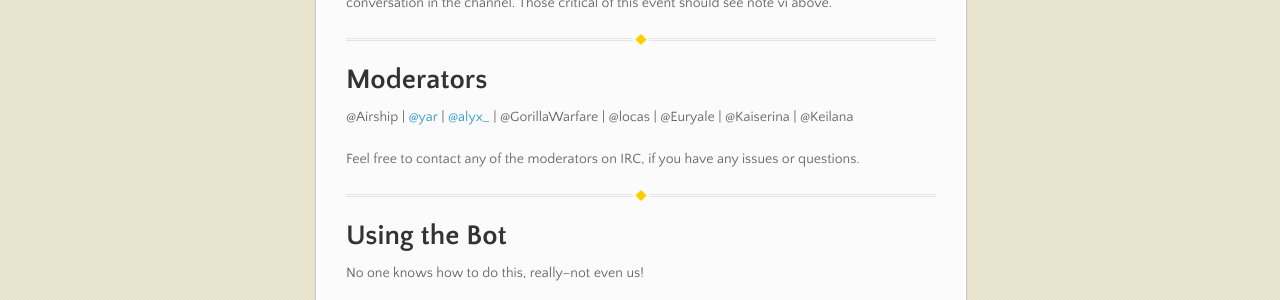
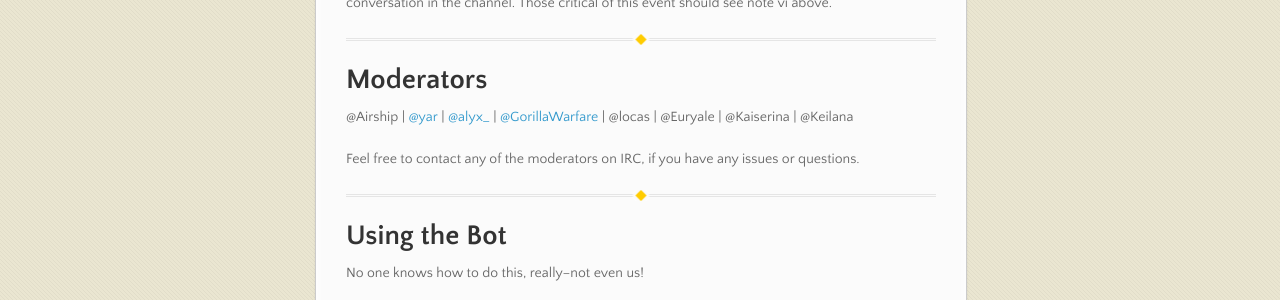
Before and after one commit to feminism-chat/feminism-chat.github.io, a Jekyll site: the page built from index.md, in a window 1280 px wide and 900 px high, scrolled down 3609 px. Shown: the part 474-774 px from the top of the window. Built offline with Jekyll 4.4.1, drawn with Linux system fonts in a browser that asks for light colours; nearby versions of some CDN libraries; part of the change alters nothing that is shown.

```diff
--- a/index.md
+++ b/index.md
@@ -121,7 +121,7 @@ We periodically put the channel into moderated mode (+m) so that only voiced use
 
 # Moderators
 
-@Airship \| [@yar](https://github.com/yardenac) \| [@alyx_](http://alyx.io) \| @GorillaWarfare \| @locas \| @Euryale \| @Kaiserina \| @Keilana
+@Airship \| [@yar](https://github.com/yardenac) \| [@alyx_](http://alyx.io) \| [@GorillaWarfare](https://github.com/molly) \| @locas \| @Euryale \| @Kaiserina \| @Keilana
 
 Feel free to contact any of the moderators on IRC, if you have any issues or questions.
 
```
